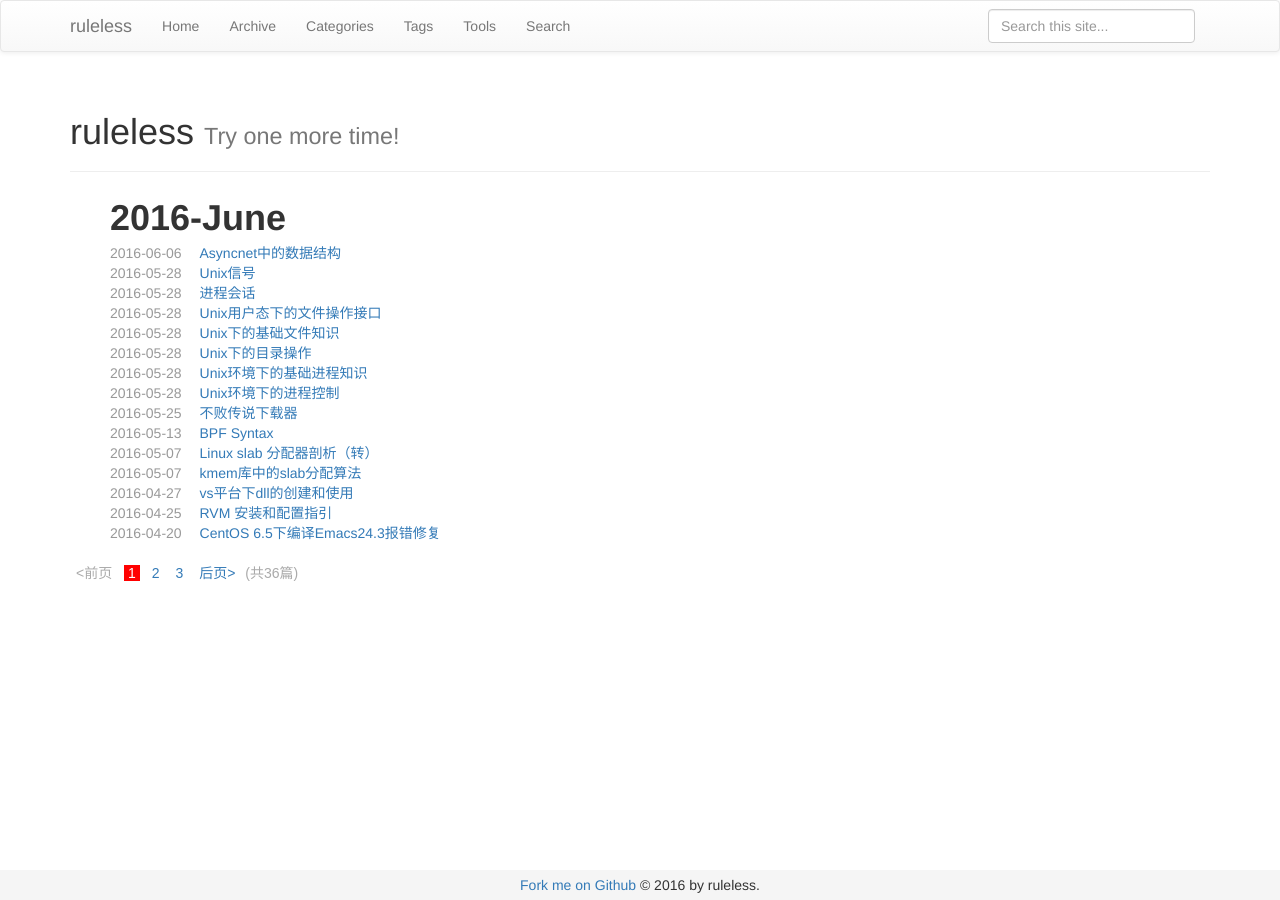
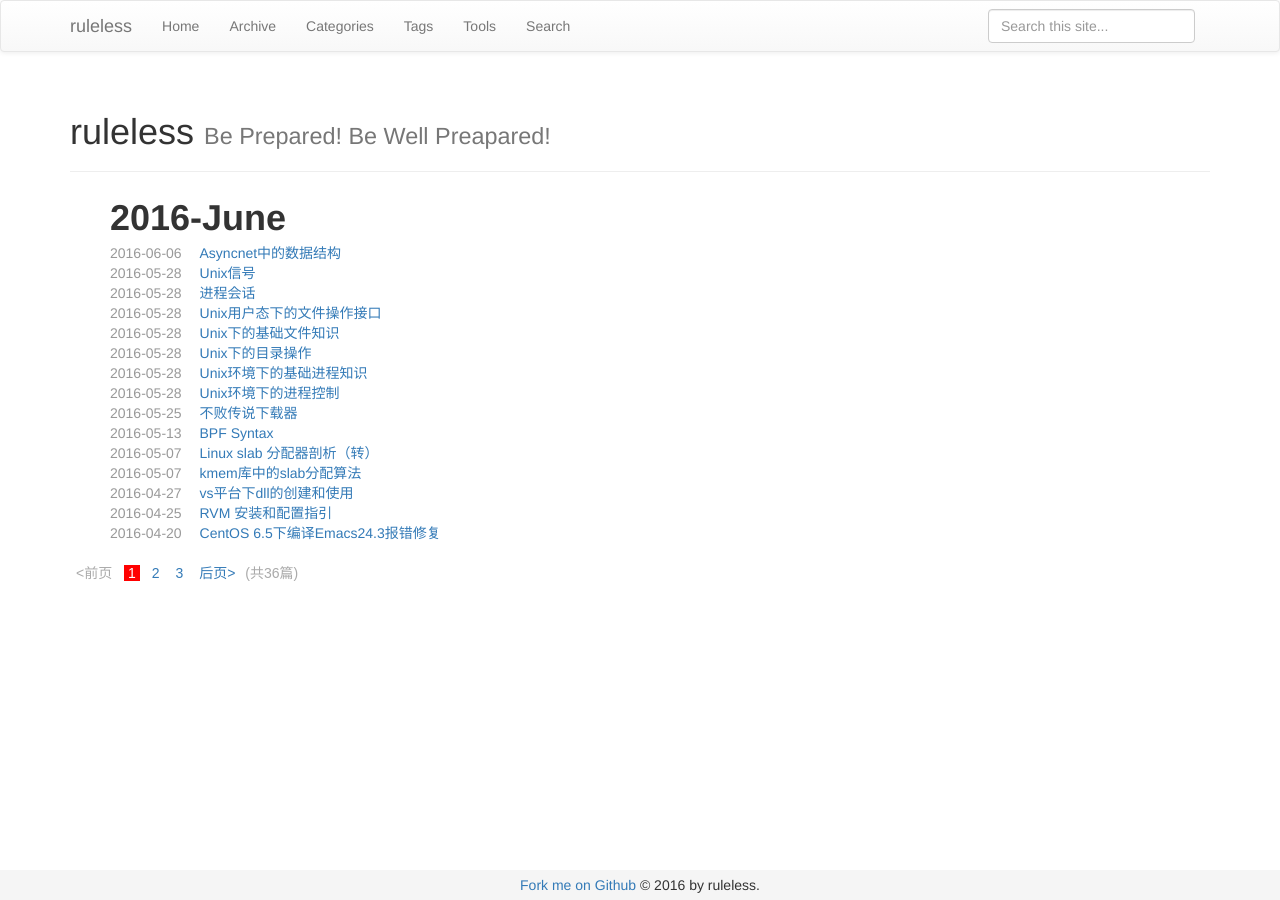
Before and after one commit to ruleless/ruleless.github.io, a Jekyll site: the page built from index.html, in a window 1280 px wide. Built offline with Jekyll 4.4.1, drawn with Linux system fonts in a browser that asks for light colours; the list of posts is cut into pages by our own code.

Commit message:
change description of home page

```diff
--- a/index.html
+++ b/index.html
@@ -1,7 +1,7 @@
 ---
 layout: page
 title: ruleless
-tagline: Try one more time!
+tagline: Be Prepared! Be Well Preapared!
 ---
 {% include JB/setup %}
 
```
